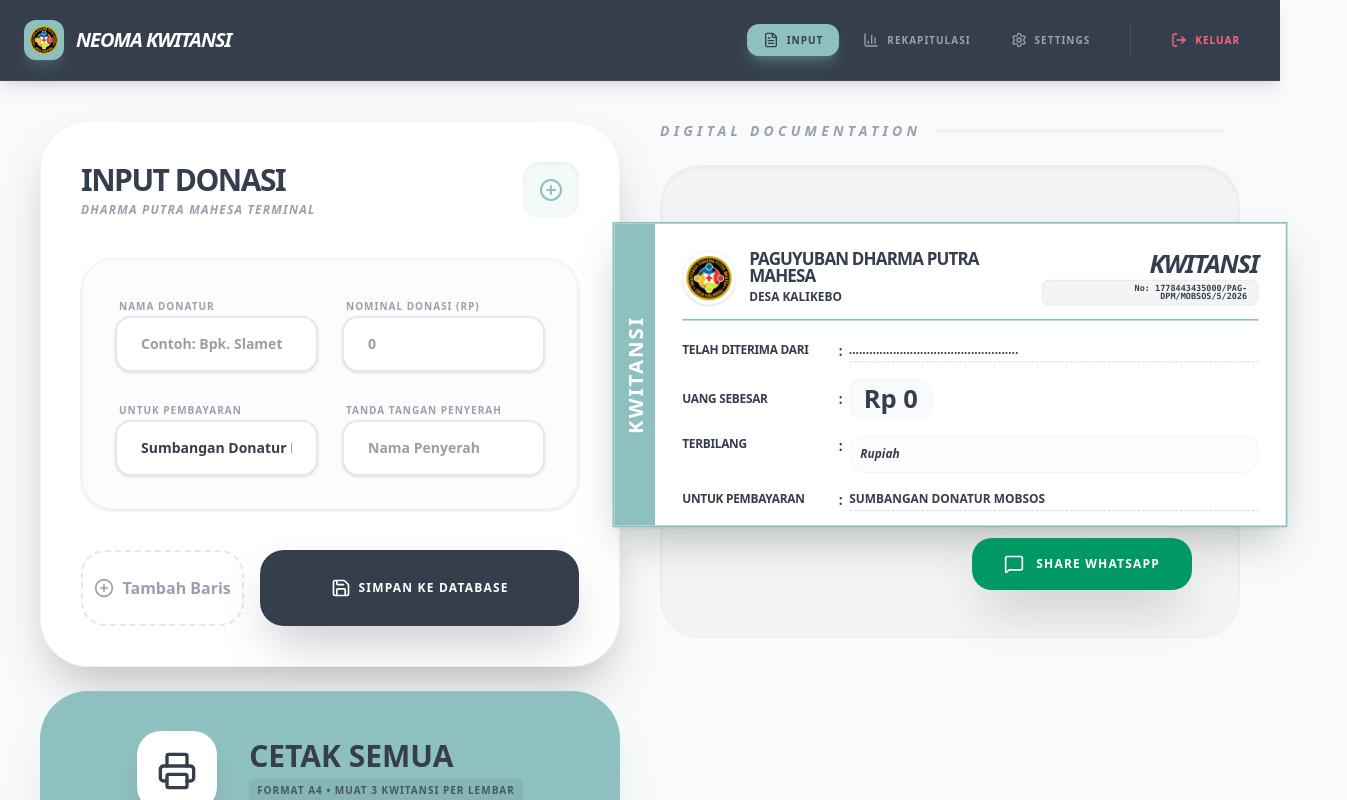
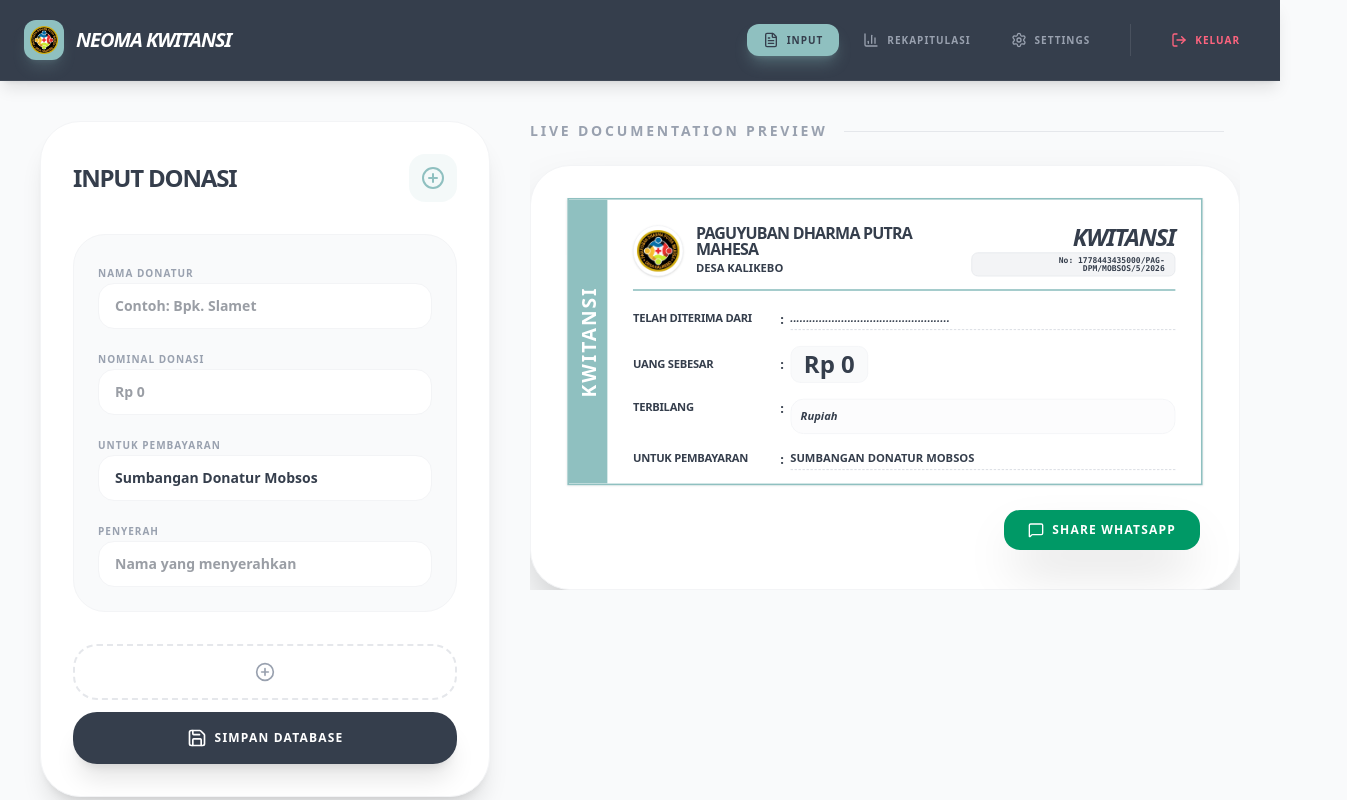
Before and after one commit to errorcript/neoma-kwitansi, a Next.js app: page / in a window 1280 px wide. Shown: the top 800 px of the page, 1347 px wide, since content can reach past the window. Built offline with nearby package versions, Linux system fonts and the light colour scheme.

Commit message:
Fix: Overhauled dashboard grid to prevent preview overlapping and fixed stale login stats

```diff
--- a/src/app/page.tsx
+++ b/src/app/page.tsx
@@ -84,7 +84,7 @@
         body: JSON.stringify({ receipts }),
       });
       if (res.ok) {
-        showToast("DATA BERHASIL DISIMPAN KE DATABASE! ✅", "success");
+        showToast("DATA BERHASIL DISIMPAN! ✅", "success");
       } else {
         showToast("Gagal simpan data", "error");
       }
@@ -96,7 +96,7 @@
   };
 
   return (
-    <main className="min-h-screen bg-gray-50 flex flex-col items-center py-6 md:py-10">
+    <main className="min-h-screen bg-gray-50 flex flex-col items-center">
       {/* Toast Notification */}
       {notification && (
         <div className={cn(
@@ -108,109 +108,101 @@
         </div>
       )}
 
-      <div className="w-full max-w-7xl px-4 md:px-10 grid grid-cols-1 xl:grid-cols-2 gap-10 items-start">
+      {/* 🟢 REVISED GRID LAYOUT */}
+      <div className="w-full max-w-[1600px] px-4 md:px-10 py-10 grid grid-cols-1 xl:grid-cols-[450px_1fr] gap-10 items-start">
 
-        {/* Form Entry */}
+        {/* LEFT: Form Entry (Fixed Width on Desktop) */}
         <section className="space-y-6 no-print">
-          <div className="bg-white p-10 rounded-[48px] shadow-2xl border border-gray-100">
-             <div className="flex items-center justify-between mb-10">
-                <div>
-                   <h2 className="text-3xl font-black text-brand-secondary uppercase tracking-tighter">Input Donasi</h2>
-                   <p className="text-xs font-bold text-gray-400 uppercase tracking-widest mt-1 italic">Dharma Putra Mahesa Terminal</p>
-                </div>
-                <div className="bg-brand-primary/10 p-4 rounded-2xl shadow-inner">
+          <div className="bg-white p-8 rounded-[40px] shadow-xl border border-gray-100">
+             <div className="flex items-center justify-between mb-8">
+                <h2 className="text-2xl font-black text-brand-secondary uppercase tracking-tighter">Input Donasi</h2>
+                <div className="bg-brand-primary/10 p-3 rounded-2xl">
                    <PlusCircle className="w-6 h-6 text-brand-primary" />
                 </div>
              </div>
 
-             <div className="space-y-8">
+             <div className="space-y-6">
                 {receipts.map((r, idx) => (
-                  <div key={idx} className="p-8 bg-gray-50/50 rounded-[32px] border-2 border-gray-100 space-y-6 relative group hover:border-brand-primary transition-all shadow-sm">
-                    <button onClick={() => removeRow(idx)} className="absolute top-4 right-4 p-2 text-gray-300 hover:text-rose-500 opacity-0 group-hover:opacity-100 transition-all bg-white rounded-full shadow-sm">
+                  <div key={idx} className="p-6 bg-gray-50 rounded-[32px] border border-gray-100 space-y-4 relative group hover:border-brand-primary/30 transition-all">
+                    <button onClick={() => removeRow(idx)} className="absolute top-4 right-4 p-2 text-gray-300 hover:text-rose-500 opacity-0 group-hover:opacity-100 transition-all">
                       <Trash2 className="w-4 h-4" />
                     </button>
 
-                    <div className="grid grid-cols-1 sm:grid-cols-2 gap-6">
-                      <div className="space-y-1.5">
-                        <label className="text-[10px] font-black uppercase text-gray-400 tracking-widest ml-1">Nama Donatur</label>
-                        <input type="text" value={r.nama_donatur} onChange={(e) => updateRow(idx, 'nama_donatur', e.target.value)} className="w-full px-6 py-4 bg-white rounded-2xl border-2 border-gray-200 outline-none focus:border-brand-primary font-bold text-sm transition-all shadow-sm" placeholder="Contoh: Bpk. Slamet" />
+                    <div className="space-y-4">
+                      <div className="space-y-1">
+                        <label className="text-[10px] font-black uppercase text-gray-400 tracking-widest">Nama Donatur</label>
+                        <input type="text" value={r.nama_donatur} onChange={(e) => updateRow(idx, 'nama_donatur', e.target.value)} className="w-full px-4 py-3 bg-white rounded-2xl border border-gray-100 outline-none focus:ring-2 focus:ring-brand-primary font-bold text-sm" placeholder="Contoh: Bpk. Slamet" />
                       </div>
-                      <div className="space-y-1.5">
-                        <label className="text-[10px] font-black uppercase text-gray-400 tracking-widest ml-1">Nominal Donasi (Rp)</label>
-                        <input type="number" value={r.nominal || ""} onChange={(e) => updateRow(idx, 'nominal', Number(e.target.value))} className="w-full px-6 py-4 bg-white rounded-2xl border-2 border-gray-200 outline-none focus:border-brand-primary font-black text-sm transition-all shadow-sm" placeholder="0" />
+                      <div className="space-y-1">
+                        <label className="text-[10px] font-black uppercase text-gray-400 tracking-widest">Nominal Donasi</label>
+                        <input type="number" value={r.nominal || ""} onChange={(e) => updateRow(idx, 'nominal', Number(e.target.value))} className="w-full px-4 py-3 bg-white rounded-2xl border border-gray-100 outline-none focus:ring-2 focus:ring-brand-primary font-black text-sm" placeholder="Rp 0" />
                       </div>
-                    </div>
-
-                    <div className="grid grid-cols-1 sm:grid-cols-2 gap-6">
-                      <div className="space-y-1.5">
-                        <label className="text-[10px] font-black uppercase text-gray-400 tracking-widest ml-1">Untuk Pembayaran</label>
-                        <input type="text" value={r.keperluan} onChange={(e) => updateRow(idx, 'keperluan', e.target.value)} className="w-full px-6 py-4 bg-white rounded-2xl border-2 border-gray-200 outline-none focus:border-brand-primary font-bold text-sm transition-all shadow-sm" placeholder="Sumbangan Mobsos" />
+                      <div className="space-y-1">
+                        <label className="text-[10px] font-black uppercase text-gray-400 tracking-widest">Untuk Pembayaran</label>
+                        <input type="text" value={r.keperluan} onChange={(e) => updateRow(idx, 'keperluan', e.target.value)} className="w-full px-4 py-3 bg-white rounded-2xl border border-gray-100 outline-none focus:ring-2 focus:ring-brand-primary font-bold text-sm" placeholder="Sumbangan Mobsos" />
                       </div>
-                      <div className="space-y-1.5">
-                        <label className="text-[10px] font-black uppercase text-gray-400 tracking-widest ml-1">Tanda Tangan Penyerah</label>
-                        <input type="text" value={r.penyerah} onChange={(e) => updateRow(idx, 'penyerah', e.target.value)} className="w-full px-6 py-4 bg-white rounded-2xl border-2 border-gray-200 outline-none focus:border-brand-primary font-bold text-sm transition-all shadow-sm" placeholder="Nama Penyerah" />
+                      <div className="space-y-1">
+                        <label className="text-[10px] font-black uppercase text-gray-400 tracking-widest">Penyerah</label>
+                        <input type="text" value={r.penyerah} onChange={(e) => updateRow(idx, 'penyerah', e.target.value)} className="w-full px-4 py-3 bg-white rounded-2xl border border-gray-100 outline-none focus:ring-2 focus:ring-brand-primary font-bold text-sm" placeholder="Nama yang menyerahkan" />
                       </div>
                     </div>
                   </div>
                 ))}
              </div>
 
-             <div className="mt-10 flex flex-col sm:flex-row gap-4">
-                <button onClick={addRow} className="flex-1 border-2 border-dashed border-gray-200 py-6 rounded-3xl text-gray-400 font-bold hover:border-brand-primary hover:text-brand-primary transition-all flex items-center justify-center gap-2 group">
-                   <PlusCircle className="w-5 h-5 group-hover:scale-125 transition-transform" /> Tambah Baris
+             <div className="mt-8 flex flex-col gap-3">
+                <button onClick={addRow} className="w-full border-2 border-dashed border-gray-200 py-4 rounded-3xl text-gray-400 font-bold hover:border-brand-primary hover:text-brand-primary transition-all">
+                   <PlusCircle className="w-5 h-5 mx-auto" />
                 </button>
-                <button onClick={handleSave} disabled={loading} className="flex-[2] bg-brand-secondary text-white py-6 rounded-3xl font-black uppercase tracking-widest text-xs shadow-2xl shadow-brand-secondary/30 hover:bg-brand-secondary/90 disabled:opacity-50 transition-all flex items-center justify-center gap-2">
-                   {loading ? <RefreshCw className="w-5 h-5 animate-spin" /> : <Save className="w-5 h-5" />} Simpan Ke Database
+                <button onClick={handleSave} disabled={loading} className="w-full bg-brand-secondary text-white py-4 rounded-3xl font-black uppercase tracking-widest text-xs shadow-xl hover:opacity-90 disabled:opacity-50 transition-all flex items-center justify-center gap-2">
+                   {loading ? <RefreshCw className="w-5 h-5 animate-spin" /> : <Save className="w-5 h-5" />} Simpan Database
                 </button>
              </div>
           </div>
 
           <button
             onClick={handlePrint}
-            className="w-full bg-brand-primary text-brand-secondary p-10 rounded-[48px] flex items-center justify-center gap-8 hover:opacity-95 transition-all shadow-2xl shadow-brand-primary/30 group"
+            className="w-full bg-brand-primary text-brand-secondary p-8 rounded-[40px] flex items-center justify-center gap-4 hover:opacity-95 transition-all shadow-xl shadow-brand-primary/20"
           >
-             <div className="w-20 h-20 bg-white rounded-3xl flex items-center justify-center shadow-xl group-hover:scale-110 transition-transform">
-                <Printer className="w-10 h-10" />
-             </div>
+             <Printer className="w-8 h-8" />
              <div className="text-left">
-                <p className="font-black text-3xl leading-none">CETAK SEMUA</p>
-                <p className="text-[10px] font-bold opacity-80 uppercase tracking-widest mt-2 bg-brand-secondary/10 px-2 py-1 rounded inline-block">
-                  Format A4 • Muat 3 kwitansi per lembar
-                </p>
+                <p className="font-black text-xl leading-none uppercase">Cetak Semua</p>
+                <p className="text-[10px] font-bold opacity-70 uppercase tracking-widest mt-1">A4 • Muat 3 Kwitansi / Lembar</p>
              </div>
           </button>
         </section>
 
-        {/* Preview Section - Fixed Clipping */}
-        <section className="space-y-6 lg:sticky lg:top-28">
+        {/* RIGHT: Preview Documentation (Responsive Container) */}
+        <section className="space-y-6 overflow-hidden">
           <div className="flex items-center justify-between no-print">
-            <h2 className="text-sm font-black text-gray-400 uppercase tracking-[0.3em] italic">Digital Documentation</h2>
-            <div className="h-1 flex-grow bg-gray-200/50 mx-4 rounded-full" />
+            <h2 className="text-sm font-black text-gray-400 uppercase tracking-[0.2em]">Live Documentation Preview</h2>
+            <div className="h-px flex-grow bg-gray-200 mx-4" />
           </div>
 
           <div className="print-container flex flex-col items-center gap-6 w-full">
             {receipts.map((data, idx) => (
-              <div key={idx} className="relative w-full flex flex-col items-center group animate-in zoom-in-95 duration-300">
-                {/* Fixed Preview Box with no clipping */}
-                <div className="w-full overflow-visible bg-gray-200/30 rounded-[40px] p-10 border border-gray-200/50 shadow-inner no-print flex justify-center">
-                   <div className="min-w-[210mm] flex justify-center p-4">
-                      <div className="transform scale-[0.4] sm:scale-[0.5] md:scale-[0.7] lg:scale-[0.6] xl:scale-[0.85] origin-top transition-all duration-500 shadow-2xl">
+              <div key={idx} className="relative w-full flex flex-col items-center group">
+
+                {/* 🛡️ SAFE PREVIEW BOX (Scrollable on small screens, Scaled on large) */}
+                <div className="w-full bg-white rounded-[40px] border border-gray-100 shadow-2xl p-4 sm:p-8 no-print overflow-x-auto lg:overflow-visible">
+                   <div className="min-w-[210mm] lg:min-w-0 flex justify-center">
+                      <div className="transform scale-[0.45] sm:scale-[0.6] md:scale-[0.8] lg:scale-[0.6] xl:scale-[0.8] 2xl:scale-100 origin-top transition-transform duration-300">
                          <ReceiptCard data={data} />
                       </div>
                    </div>
                 </div>
 
-                {/* Print view */}
+                {/* Print View (Absolute Size) */}
                 <div className="hidden print:block w-[210mm]">
                    <ReceiptCard data={data} />
                 </div>
 
-                {/* Share WA */}
+                {/* WA Button Overlay */}
                 <button
                   onClick={() => handleShareWA(data)}
-                  className="absolute bottom-12 right-12 no-print bg-emerald-600 text-white px-8 py-4 rounded-[20px] flex items-center gap-3 shadow-2xl hover:bg-emerald-700 transition-all font-black text-xs uppercase tracking-widest animate-in slide-in-from-bottom-2"
+                  className="absolute bottom-10 right-10 no-print bg-emerald-600 text-white px-6 py-3 rounded-2xl flex items-center gap-2 shadow-2xl hover:bg-emerald-700 transition-all font-black text-xs uppercase tracking-widest"
                 >
-                   <MessageSquare className="w-5 h-5" /> Share WhatsApp
+                   <MessageSquare className="w-4 h-4" /> Share WhatsApp
                 </button>
               </div>
             ))}
```
Also changed, not shown: src/app/api/public/stats/route.ts (+11 -4 lines).
